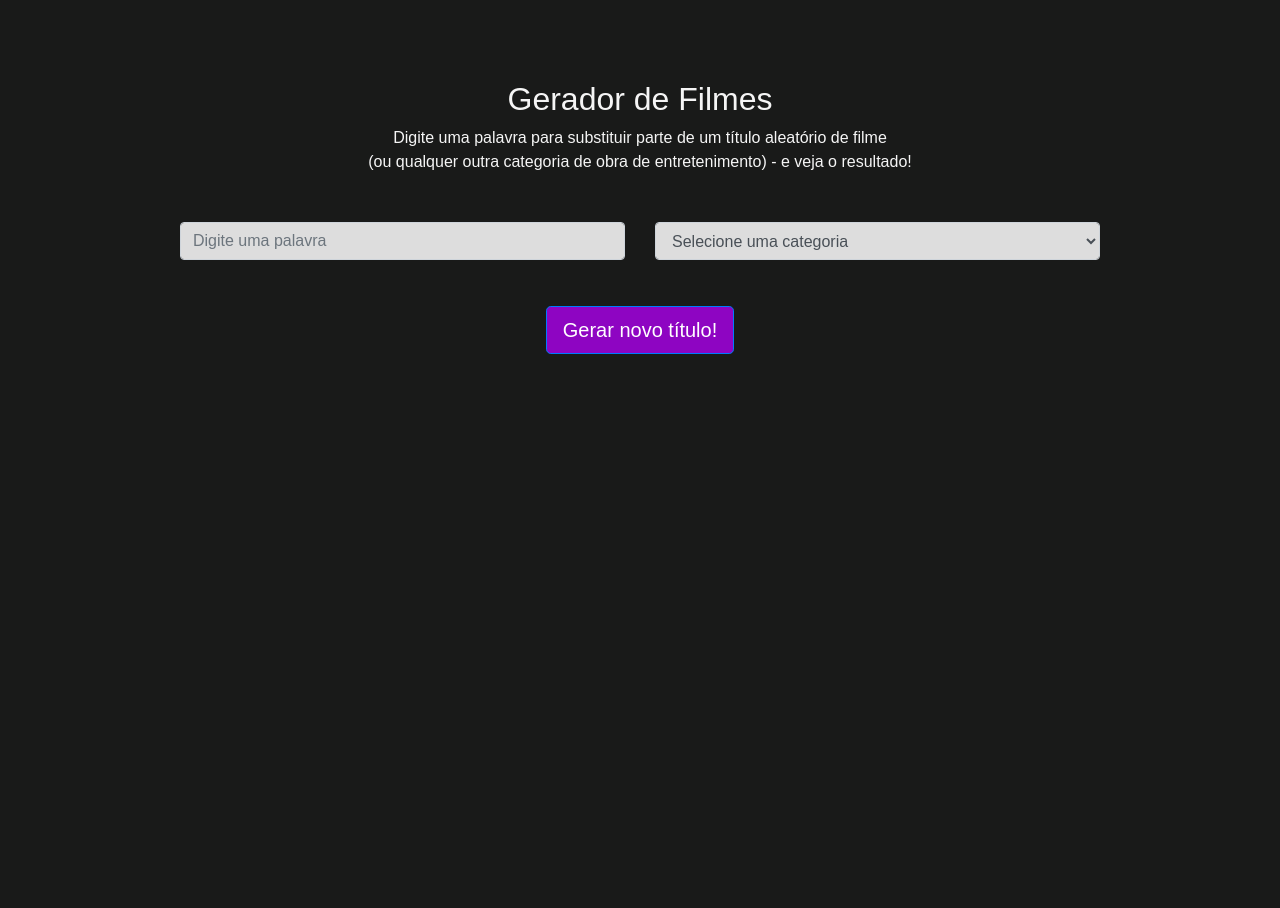
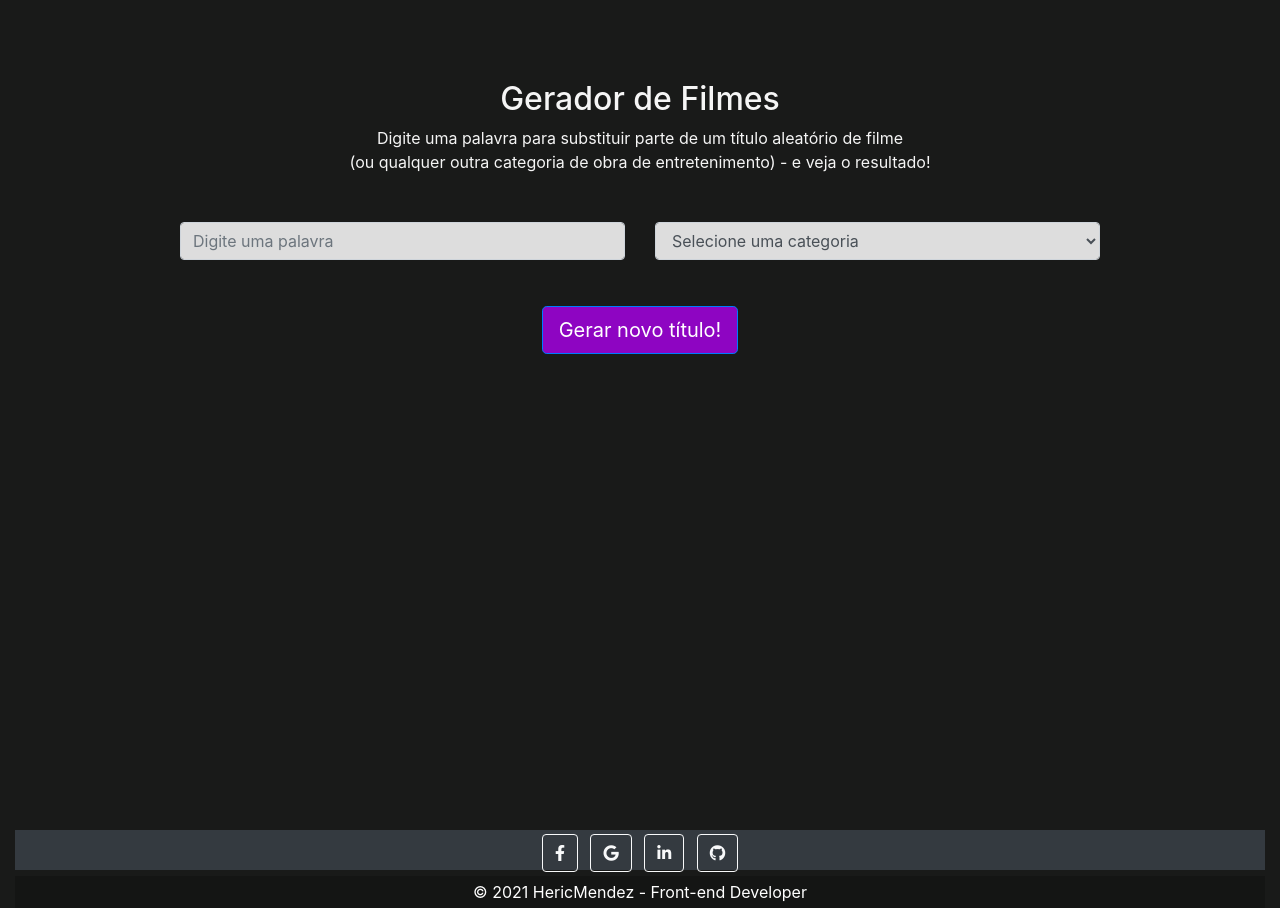
Before and after one commit to HericMendez/filminho-generator, a website: page index.html in a window 1280 px wide. Before the commit the page ends 880 px from the top, so only its background shows below. Drawn offline with nearby package versions, Linux system fonts and the light colour scheme.

Commit message:
rodapé acrescentado

```diff
--- a/index.html
+++ b/index.html
@@ -1,46 +1,59 @@
 <!DOCTYPE html>
 <html lang="pt-br">
   <head>
-    <meta charset="UTF-8">
-    <meta http-equiv="X-UA-Compatible" content="IE=edge">
+    <meta charset="UTF-8" />
+    <meta http-equiv="X-UA-Compatible" content="IE=edge" />
 
-    <meta name="viewport" content="width=device-width, initial-scale=1.0">
-    <link rel="stylesheet" href="https://stackpath.bootstrapcdn.com/bootstrap/4.3.1/css/bootstrap.min.css" integrity="sha384-ggOyR0iXCbMQv3Xipma34MD+dH/1fQ784/j6cY/iJTQUOhcWr7x9JvoRxT2MZw1T" crossorigin="anonymous">
-    <link rel="stylesheet" href="style.css">
-
-    <link rel="shortcut icon" type="image/jpg" href="https://img.icons8.com/doodle/48/000000/film-reel--v2.png"/>
-
+    <meta name="viewport" content="width=device-width, initial-scale=1.0" />
+    <link
+      rel="stylesheet"
+      href="https://stackpath.bootstrapcdn.com/bootstrap/4.3.1/css/bootstrap.min.css"
+      integrity="sha384-ggOyR0iXCbMQv3Xipma34MD+dH/1fQ784/j6cY/iJTQUOhcWr7x9JvoRxT2MZw1T"
+      crossorigin="anonymous"
+    />
+    <link rel="stylesheet" href="style.css" />
+    <link
+      rel="stylesheet"
+      href="https://use.fontawesome.com/releases/v5.11.2/css/all.css"
+    />
+    <link
+      rel="shortcut icon"
+      type="image/jpg"
+      href="https://img.icons8.com/doodle/48/000000/film-reel--v2.png"
+    />
+    <script type="text/javascript" src="scripts/api.js"></script>
+    <script type="text/javascript" src="scripts/navbar.js"></script>
     <title>Gerador de Filmes</title>
   </head>
   <body class="container-fluid">
-<!--
-  <div id="mySidebar" class="sidebar">
-    <a href="javascript:void(0)" class="closebtn" onclick="closeNav()">×</a>
-    <a href="#">About</a>
-    <a href="#">Services</a>
-    <a href="#">Clients</a>
-    <a href="#">Contact</a>
-  </div>
+    <main id="page-container">
+      <div id="content-wrap">
+        <h2>Gerador de Filmes</h2>
+        <p>
+          Digite uma palavra para substituir parte de um título aleatório de
+          filme
+          <br />(ou qualquer outra categoria de obra de entretenimento) - e veja
+          o resultado!
+        </p>
 
-  <div>
-    <button class="openbtn" onclick="openNav()">☰ Menu</button>
-  -->
-    <h2>Gerador de Filmes</h2>
-    <p>Digite uma palavra para substituir parte de um título aleatório de filme <br>(ou qualquer outra categoria de obra de entretenimento) -  e veja o resultado!</p
-
-
-
-      <main>
-        <div class="section-1-container  section-container">
+        <div class="section-1-container section-container" id="page-container">
           <div class="container">
             <div class="row">
               <div class="col section-1">
                 <h2></h2>
-                  <br>
-                <div class="divider-1"><span></span>
+                <br />
+                <div class="divider-1">
+                  <span></span>
                   <form class="row justify-content-center">
                     <div class="col-sm-5 mb-3">
-                      <input id="mod" type="text" autocomplete="off" required="true" class="form-control form-item" placeholder="Digite uma palavra">
+                      <input
+                        id="mod"
+                        type="text"
+                        autocomplete="off"
+                        required="true"
+                        class="form-control form-item"
+                        placeholder="Digite uma palavra"
+                      />
                     </div>
 
                     <div class="col-sm-5 mb-3">
@@ -48,46 +61,102 @@
                         <option selected>Selecione uma categoria</option>
                         <option value="filmes">Filmes</option>
                         <option value="series">Séries e seriados</option>
-
                       </select>
                     </div>
                   </form>
                 </div>
-
               </div>
-
             </div>
-
           </div>
           <div class="row">
-            <div class="col-10 offset-1 col-lg-8 offset-lg-2 div-wrapper d-flex justify-content-center align-items-center">
-
-              <div class="div-to-align botao" style="height:50px;">
-                <button type="button" onclick="getData()" class="btn btn-primary btn-lg btn-block">Gerar novo título!</button>
+            <div
+              class="
+                col-10
+                offset-1
+                col-lg-8
+                offset-lg-2
+                div-wrapper
+                d-flex
+                justify-content-center
+                align-items-center
+              "
+            >
+              <div class="div-to-align botao" style="height: 50px">
+                <button
+                  type="button"
+                  onclick="getData()"
+                  class="btn btn-primary btn-lg btn-block"
+                >
+                  Gerar novo título!
+                </button>
 
                 <div class="result">
                   <h2><span id="alterado"></span></h2>
                   <h6><span id="original"></span></h6>
                 </div>
+              </div>
+            </div>
+          </div>
+        </div>
+      </div>
 
-              </div>
+      <footer class="bg-dark text-center text-white" id="footer">
+        <!-- Grid container -->
+        <div class="container p-0 pb-0">
+          <!-- Section: Social media -->
+          <section class="mb-0">
+            <!-- Facebook -->
+            <a
+              class="btn btn-outline-light btn-floating m-1 social-icon"
+              href="https://www.facebook.com/heric.mendes/"
+              role="button"
+              target="_blank"
+              ><i class="fab fa-facebook-f"></i
+            ></a>
 
 
 
-
-            </div>
-
-          </div>
+            <!-- Google -->
+            <a
+              class="btn btn-outline-light btn-floating m-1 social-icon"
+              href="mailto:heric.mendez00@gmail.com?subject=&cc="
+              role="button"
+              target="_blank"
+              ><i class="fab fa-google"></i
+            ></a>
 
 
+
+            <!-- Linkedin -->
+            <a
+              class="btn btn-outline-light btn-floating m-1 social-icon"
+              href="https://www.linkedin.com/in/h%C3%A9ric-mendes-b69533a0/"
+              role="button"
+              target="_blank"
+              ><i class="fab fa-linkedin-in"></i>
+            </a>
+            <!-- Github -->
+            <a
+              class="btn btn-outline-light btn-floating m-1 social-icon"
+              href="https://github.com/HericMendez"
+              role="button"
+              target="_blank"
+              ><i class="fab fa-github"></i
+            ></a>
+          </section>
+          <!-- Section: Social media -->
         </div>
+        <!-- Grid container -->
 
+        <!-- Copyright -->
+        <div
+          class="text-center p-1 footer"
+          style="background-color: rgba(0, 0, 0, 0.2)"
+        >
+          © 2021 HericMendez - Front-end Developer
+        </div>
+        <!-- Copyright -->
+      </footer>
     </main>
-    </div>
-
   </body>
-
-<script type="text/javascript" src="scripts/api.js"></script>
-<script type="text/javascript" src="scripts/navbar.js"></script>
-
 </html>
--- a/style.css
+++ b/style.css
@@ -99,53 +99,23 @@ body {
 
 
 
-body{
-  font-family: 'Ropa Sans', sans-serif;
+  #page-container {
+    position: relative;
+    min-height: 80vh;
   }
-  .footer-main{
-  position: fixed;
-  bottom: 0;
+
+  #content-wrap {
+    padding-bottom: 2.5rem;    /* Footer height */
   }
-  .footer-first{
-  height: 100px;
-  border-top: 2px solid #E45641;
-  border-bottom: 2px solid #E45641;
-  background: #3D687C;
+
+  #footer {
+    position: absolute;
+    bottom: 0;
+    width: 100%;
+    height: 2.5rem;            /* Footer height */
   }
-  .footer-second{
-  background: #212C43;
+
+  .social-icon:hover{
+    color: white;
+    background-color: #8e05c2;
   }
-  .footer-second p{
-  color: #5A6F95;
-  padding-top: 0px;
-  }
-  .footer-second a{
-  color: #5A6F95;
-  }
-  .footer-icon i{
-  border: 2px solid #fff;
-  border-radius: 4px;
-  padding: 2px 3px;
-  margin-right: 1px;
-  }
-  .footer-icon i:hover{
-  color: #fff;
-  transition: 0.5s;
-  cursor: pointer;
-  border-color: #fff;
-  background: rgba(255,255,255,0.05);
-  -webkit-transform: scale(0.93);
-  -moz-transform: scale(0.93);
-  -ms-transform: scale(0.93);
-  transform: scale(0.93);
-  }
-  @media screen and (min-width:320px) and (max-width:360px) {
-  .footer-second p{
-  font-size: 15px !important;
-  margin-bottom: 2px !important;
-  text-align: center;
-  }
-  .footer-icon i{
-  padding: 3px 4px !important;
-  }
-  }
```
Lines whose indentation alone changed are shown as unchanged.
